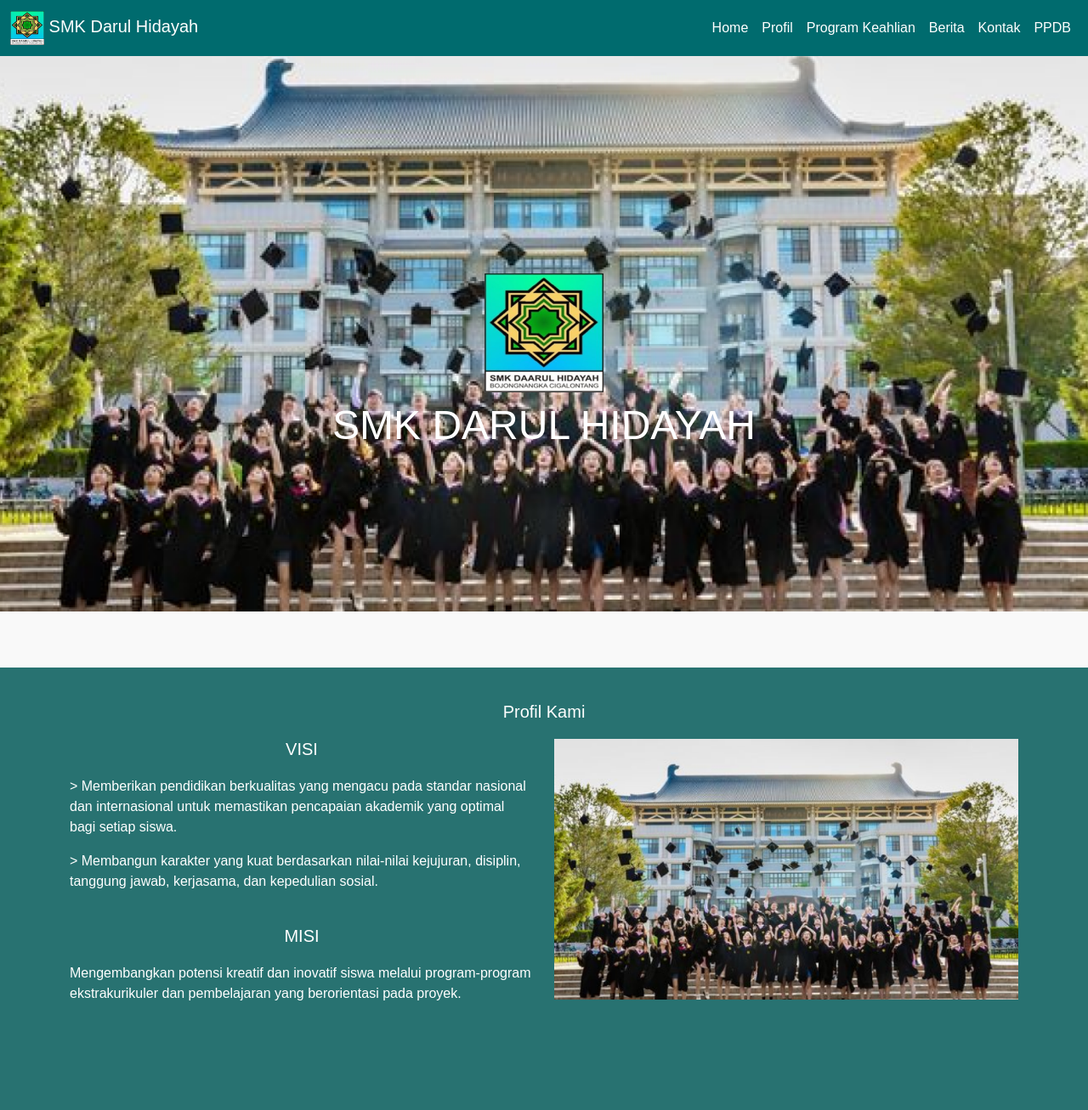
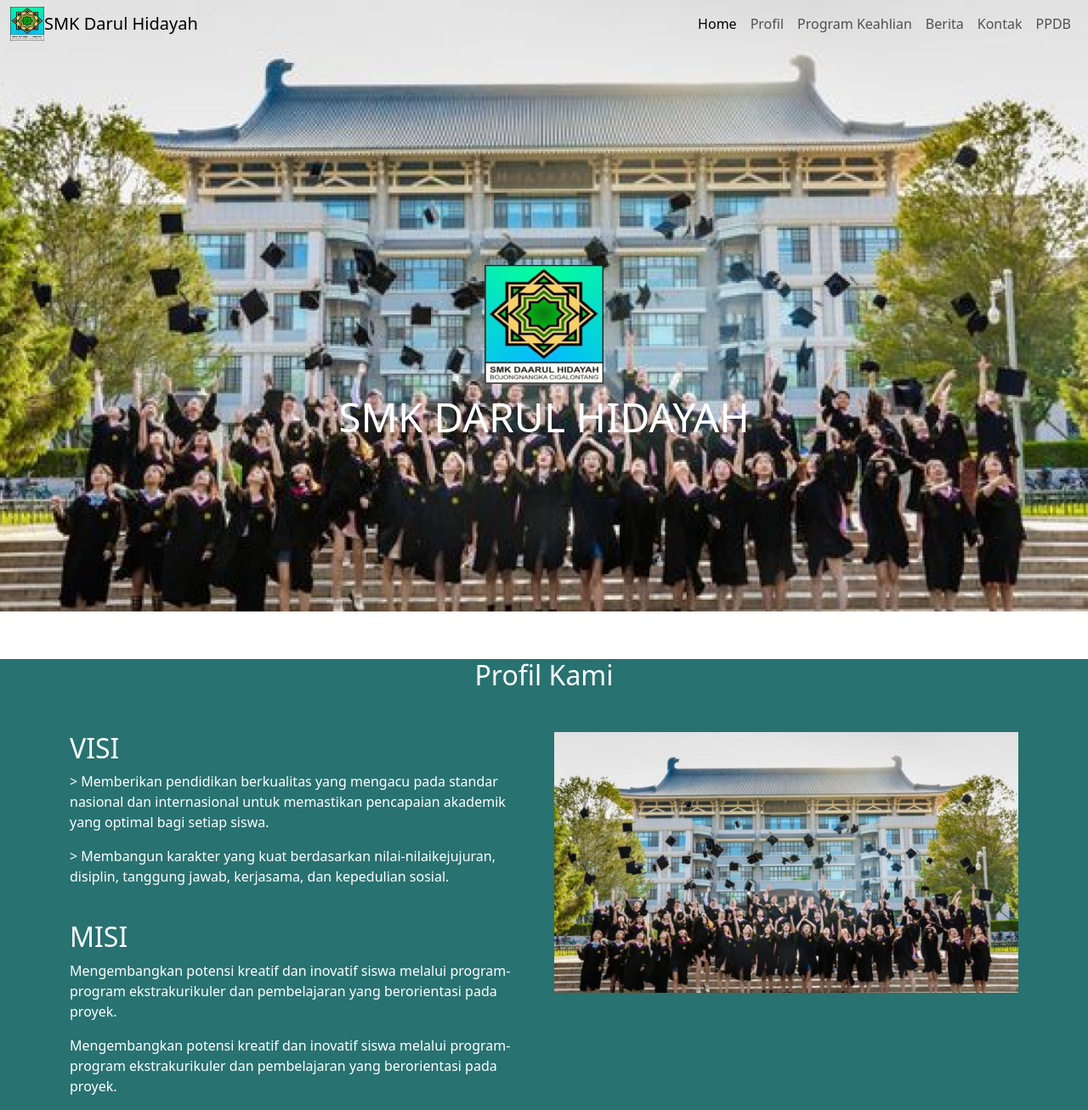
Before and after one commit to WandiNurjaman/FE, a PHP site: page / in a window 1280 px wide. Shown: the whole page at 85% size. Before the commit the page ends 1238 px from the top, so only its background shows below. Run offline with PHP 8.4, Linux system fonts and the light colour scheme.

Commit message:
Prses Siswa

```diff
--- a/index.html
+++ b/index.html
@@ -3,67 +3,41 @@
 <head>
     <meta charset="UTF-8">
     <meta name="viewport" content="width=device-width, initial-scale=1.0">
-    <title>SMK Darul Hidayah</title>
+    <title>Document</title>
     <link href="css/bootstrap.min.css" rel="stylesheet">
     <link rel="stylesheet" href="style.css">
 
     <style>
         body {
             overflow-x: hidden;
-            font-family: Arial, sans-serif;
-            background-color: #f9f9f9;
-            margin: 0;
-            padding: 0;
         }
         .hero {
             text-align: center;
             margin-top: 20%;
         }
+
         .hero h2 {
             font-size: 48px;
             color: white;
             margin-top: 10px;
         }
-        .navbar {
-            background-color: #006b6e;
-        }
-        .navbar .navbar-brand {
-            color: white;
-        }
-        .navbar .navbar-nav .nav-link {
-            color: white;
-        }
-        .bg {
-            z-index: -999;
-        }
-        .section {
-            background-color: #287271;
-            margin-top: 20%;
-            padding: 40px 0;
-        }
-        .section h2 {
-            color: white;
-            margin-bottom: 20px;
-            font-size: 20px;
-            text-align: center;
-        }
-        .section p {
-            color: white;
-        }
     </style>
 </head>
 <body>
+
     <!-- Navbar -->
-    <nav class="navbar navbar-expand-lg navbar-dark">
+
+    <nav class="navbar navbar-expand-lg bg-body bg-transparent">
         <div class="container-fluid">
-            <a class="navbar-brand" href="#"><img src="img/image 3.png" width="40px" alt=""> SMK Darul Hidayah</a>
+        <img src="img/image 3.png" width="40px" alt="">
+          <a class="navbar-brand" href="#"> SMK Darul Hidayah</a>
           <button class="navbar-toggler" type="button" data-bs-toggle="collapse" data-bs-target="#navbarNav" aria-controls="navbarNav" aria-expanded="false" aria-label="Toggle navigation">
             <span class="navbar-toggler-icon"></span>
           </button>
-            <div class="collapse navbar-collapse justify-content-end" id="navbarNav">
-                <ul class="navbar-nav">
-                    <li class="nav-item active">
-                        <a class="nav-link" href="#">Home</a>
+          <div class="collapse navbar-collapse" id="navbarNav">
+            <ul class="navbar-nav ms-auto">
+              <li class="nav-item">
+                <a class="nav-link active" aria-current="page" href="#">Home</a>
               </li>
               <li class="nav-item">
                 <a class="nav-link" href="#">Profil</a>
@@ -78,43 +52,56 @@
                 <a class="nav-link" href="#">Kontak</a>
               </li>
               <li class="nav-item">
-                        <a class="nav-link" href="#">PPDB</a>
+                <a class="nav-link" href="dataakunuser.html">PPDB</a>
               </li>
             </ul>
           </div>
         </div>
       </nav>
 
-    <!-- Hero Section -->
       <div class="hero">
         <img src="img/image 3.png" alt="Logo">
         <h2>SMK DARUL HIDAYAH</h2>
       </div>
 
-    <!-- Background Image -->
-    <div class="bg position-absolute top-0 start-0 bg-opacity-25">
-        <img src="img/image 4.png" alt="bg" style="width: 100vw;">
+      <div class="bg position-absolute top-0 start-o bg-opacity-25" style="z-index: -999;">
+        <!-- <img src="img/siswa.jpg" alt="bg" class="img-thumbnail"> -->
+        <img src="img/image 4.png" alt="bg" style="width: 100VW;">
     </div>
 
-    <!-- Profile Section -->
-    <section class="section">
+    <section style="background-color: #287271; margin-top: 20%;">
         <div class="container">
             <div class="row">
-                <h2>Profil Kami</h2>
+
+                <h2 class="text-center mb-5" style="color: white">Profil Kami</h2>
                 <div class="col-sm-6">
-                    <h2>VISI</h2>
-                    <p>> Memberikan pendidikan berkualitas yang mengacu pada standar nasional dan internasional untuk memastikan pencapaian akademik yang optimal bagi setiap siswa.</p>
-                    <p>> Membangun karakter yang kuat berdasarkan nilai-nilai kejujuran, disiplin, tanggung jawab, kerjasama, dan kepedulian sosial.</p>
+                    <h2 style="color: white">VISI</h2>
+                    <p style="color: white"> > Memberikan pendidikan berkualitas yang mengacu pada standar
+                        nasional dan internasional untuk memastikan pencapaian akademik
+                        yang optimal bagi setiap siswa.</p>
+                    <p style="color: white">> Membangun karakter yang kuat berdasarkan nilai-nilaikejujuran,
+                        disiplin, tanggung jawab, kerjasama, dan kepedulian sosial.</p>
+
                     <br>
-                    <h2>MISI</h2>
-                    <p>Mengembangkan potensi kreatif dan inovatif siswa melalui program-program ekstrakurikuler dan pembelajaran yang berorientasi pada proyek.</p>
+
+                    <h2 style="color: white">MISI</h2>
+                    <p style="color: white">Mengembangkan potensi kreatif dan inovatif siswa melalui
+                        program-program ekstrakurikuler dan pembelajaran yang
+                        berorientasi pada proyek.</p>
+                    <p style="color: white">Mengembangkan potensi kreatif dan inovatif siswa melalui program-program
+                        ekstrakurikuler dan pembelajaran yang berorientasi pada proyek.</p>
                 </div>
+
                 <div class="col-sm-6">
                     <img src="img/image 4.png" width="100%" alt="">
                 </div>
+
             </div>
         </div>
+
       </section>
+
+
 
     <script src="js/bootstrap.bundle.min.js"></script>
 </body>
```
Also changed, not shown: form1.html (+6 -1 lines), home.css (+3 -64 lines), home.html (+25 -124 lines), login.php (added, +23 -0 lines). Lines whose indentation alone changed are shown as unchanged.
